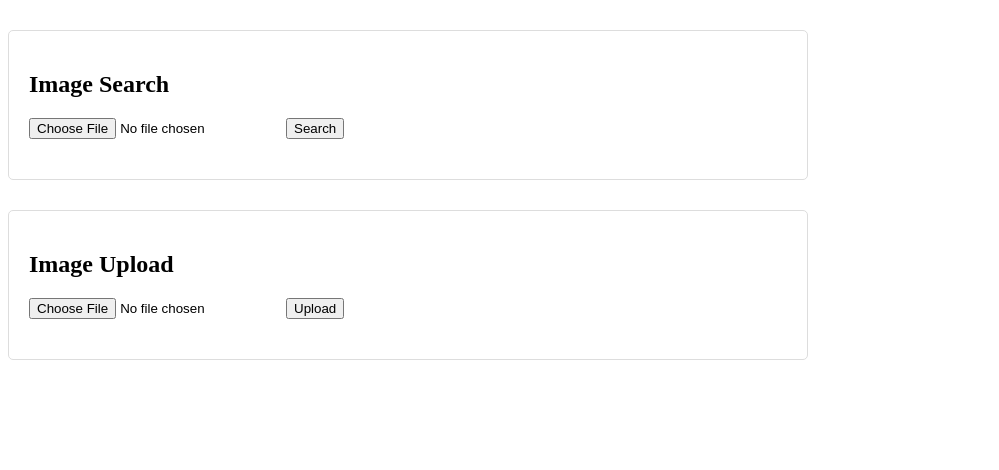
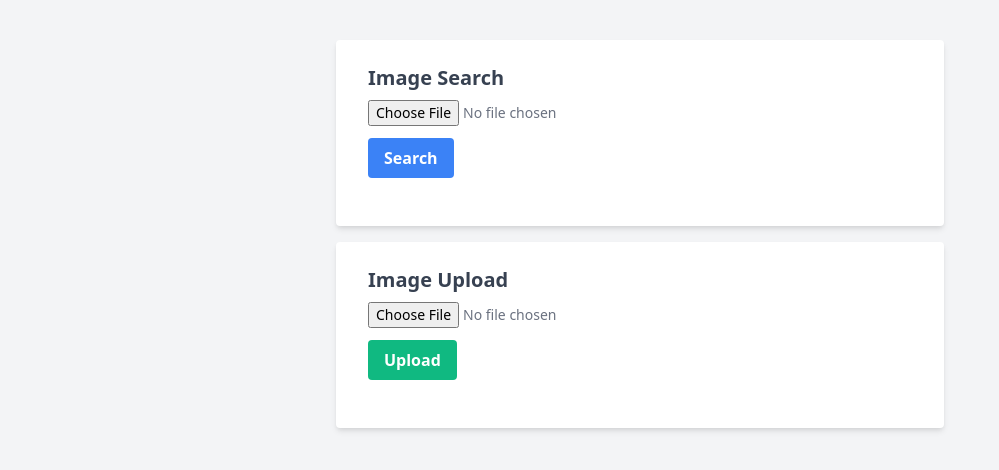
Before and after one commit to sdcharly/img-compare-gemini, a Flask app: page / in a window 1280 px wide. Shown: the top 470 px of the page, without its empty margins (0-999 px from the left). Run offline with Flask 2, Linux system fonts and the light colour scheme; some libraries are stand-ins or nearby versions.

Commit message:
Update index.html

```diff
--- a/templates/index.html
+++ b/templates/index.html
@@ -4,55 +4,40 @@
     <meta charset="UTF-8">
     <meta name="viewport" content="width=device-width, initial-scale=1.0">
     <title>Image Operations</title>
-    <!-- Use url_for to generate the correct URL for the CSS file -->
-    <link rel="stylesheet" href="{{ url_for('static', filename='main.css') }}">
-    <style>
-      .container {
-        max-width: 800px;
-        margin-top: 30px;
-      }
-
-      .results,
-      .upload-status {
-        margin-top: 20px;
-      }
-
-      .progress {
-        height: 25px;
-      }
-
-      .progress-bar {
-        line-height: 25px;
-      }
-
-      .section {
-        padding: 20px;
-        margin-bottom: 30px;
-        border: 1px solid #ddd;
-        border-radius: 5px;
-      }
-    </style>
+    <link href="https://cdn.jsdelivr.net/npm/tailwindcss@2.2.19/dist/tailwind.min.css" rel="stylesheet">
 </head>
-  <body>
-    <div class="container">
+<body class="bg-gray-100">
+    <div class="container mx-auto px-4 sm:px-6 lg:px-8 max-w-2xl mt-10">
         <!-- Image Search Section -->
-      <div class="section">
-        <h2>Image Search</h2>
-        <form id="searchForm" enctype="multipart/form-data">
-          <input type="file" class="form-control" name="image" required>
-          <button type="submit" class="btn btn-primary mt-3">Search</button>
+        <div class="bg-white shadow-md rounded px-8 pt-6 pb-8 mb-4">
+            <h2 class="block text-gray-700 text-xl font-bold mb-2">Image Search</h2>
+            <form id="searchForm" class="mb-4" enctype="multipart/form-data">
+                <input type="file" class="block w-full text-sm text-gray-500
+                  file:mr-4 file:py-2 file:px-4
+                  file:rounded-full file:border-0
+                  file:text-sm file:font-semibold
+                  file:bg-violet-50 file:text-violet-700
+                  hover:file:bg-violet-100
+                  mb-3" name="image" required>
+                <button type="submit" class="bg-blue-500 hover:bg-blue-700 text-white font-bold py-2 px-4 rounded focus:outline-none focus:shadow-outline">Search</button>
             </form>
             <div id="searchResults" class="results mt-3"></div>
         </div>
         <!-- Image Upload Section -->
-      <div class="section">
-        <h2>Image Upload</h2>
-        <form id="uploadForm" enctype="multipart/form-data">
-          <input type="file" class="form-control" name="image" required>
-          <button type="submit" class="btn btn-success mt-3">Upload</button>
+        <div class="bg-white shadow-md rounded px-8 pt-6 pb-8 mb-4">
+            <h2 class="block text-gray-700 text-xl font-bold mb-2">Image Upload</h2>
+            <form id="uploadForm" class="mb-4" enctype="multipart/form-data">
+                <input type="file" class="block w-full text-sm text-gray-500
+                  file:mr-4 file:py-2 file:px-4
+                  file:rounded-full file:border-0
+                  file:text-sm file:font-semibold
+                  file:bg-violet-50 file:text-violet-700
+                  hover:file:bg-violet-100
+                  mb-3" name="image" required>
+                <button type="submit" class="bg-green-500 hover:bg-green-700 text-white font-bold py-2 px-4 rounded focus:outline-none focus:shadow-outline">Upload</button>
             </form>
             <div class="progress mt-3" style="display: none;">
-          <div class="progress-bar progress-bar-striped progress-bar-animated" role="progressbar" style="width: 0%;"></div>
+                <div class="progress-bar bg-blue-500 progress-bar-striped progress-bar-animated" role="progressbar" style="width: 0%;"></div>
             </div>
             <div id="uploadStatus" class="upload-status mt-3"></div>
         </div>
```
Lines whose indentation alone changed are shown as unchanged.
